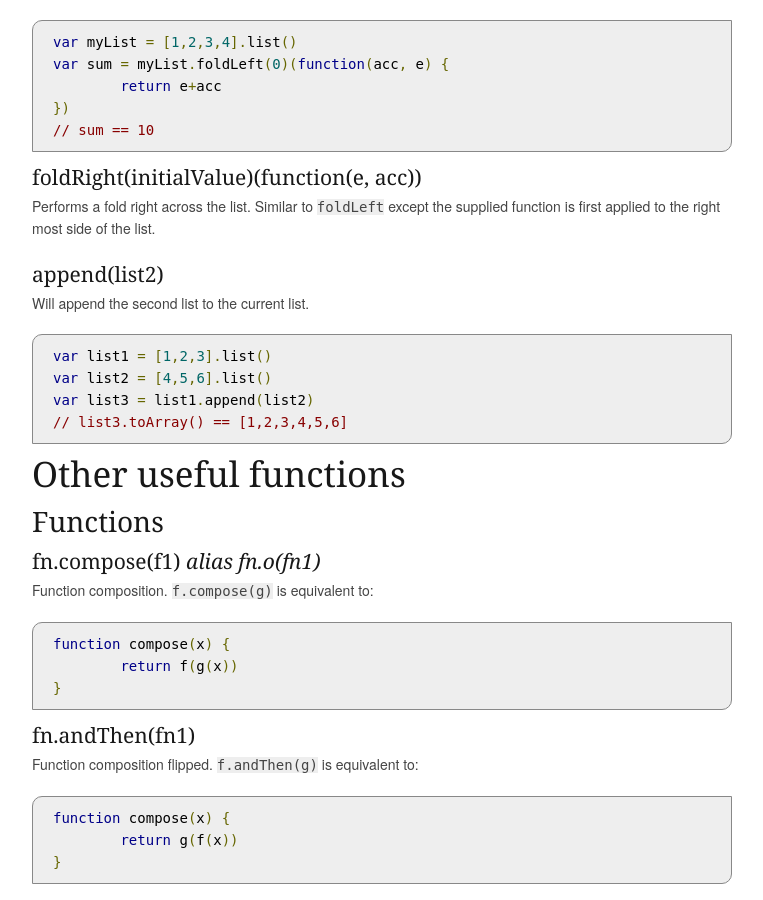
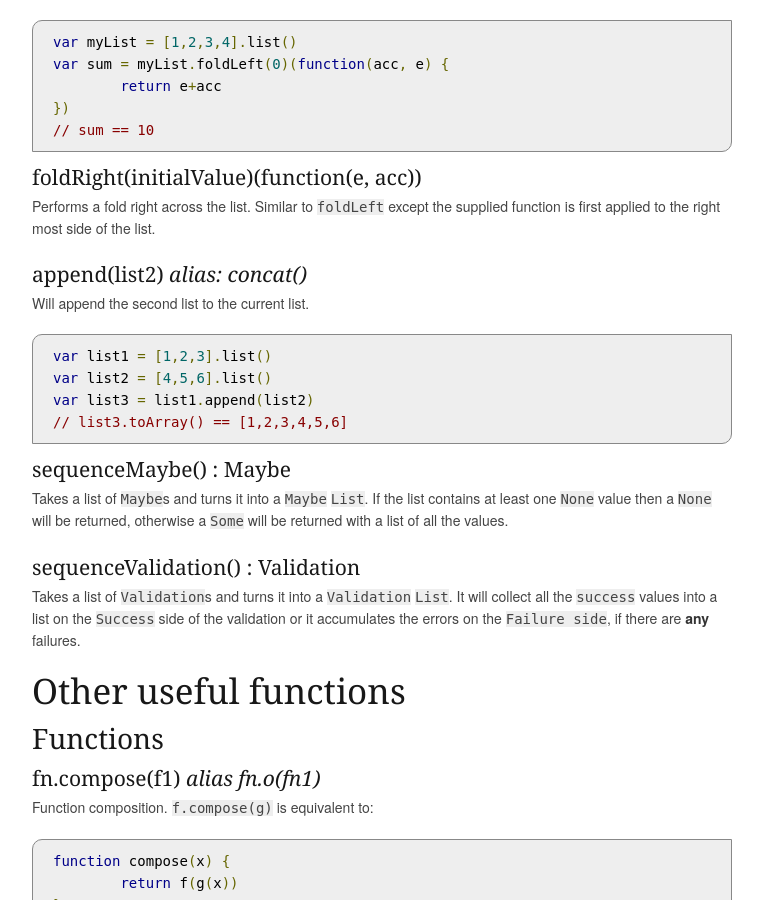
Before and after one commit to monet/monet.js, a Jekyll site: the page built from index.md, in a window 1280 px wide and 900 px high, scrolled down 8720 px. Shown: the whole window, without its empty margins (138-901 px from the left). Built offline with Jekyll 4.4.1, drawn with Linux system fonts in a browser that asks for light colours; nearby versions of some CDN libraries; some of the changed text lies outside the part shown.

Commit message:
0.6.2 Release with doco for sequenceValidation and sequenceMaybe

```diff
--- a/index.md
+++ b/index.md
@@ -346,7 +346,7 @@ For example, say you wanted to add up a list of integers, your initial value wou
 
 Performs a fold right across the list.  Similar to `foldLeft` except the supplied function is first applied to the right most side of the list.
 
-####append(list2)
+####append(list2) *alias: concat()*
 
 Will append the second list to the current list.
 
@@ -354,6 +354,13 @@ Will append the second list to the current list.
 	var list2 = [4,5,6].list()
 	var list3 = list1.append(list2)
 	// list3.toArray() == [1,2,3,4,5,6]
+
+####sequenceMaybe() : Maybe
+Takes a list of `Maybe`s and turns it into a `Maybe` `List`.  If the list contains at least one `None` value then a `None` will be returned, otherwise a `Some` will be returned with a list of all the values.
+
+####sequenceValidation() : Validation
+Takes a list of `Validation`s and turns it into a `Validation` `List`.  It will collect all the `success` values into a list on the `Success` side of the validation or it accumulates the errors on the `Failure side`, if there are **any** failures.
+
 
 ##Other useful functions
 ###Functions
```
Also changed, not shown: other parts of index.md (+1 -1 lines).
